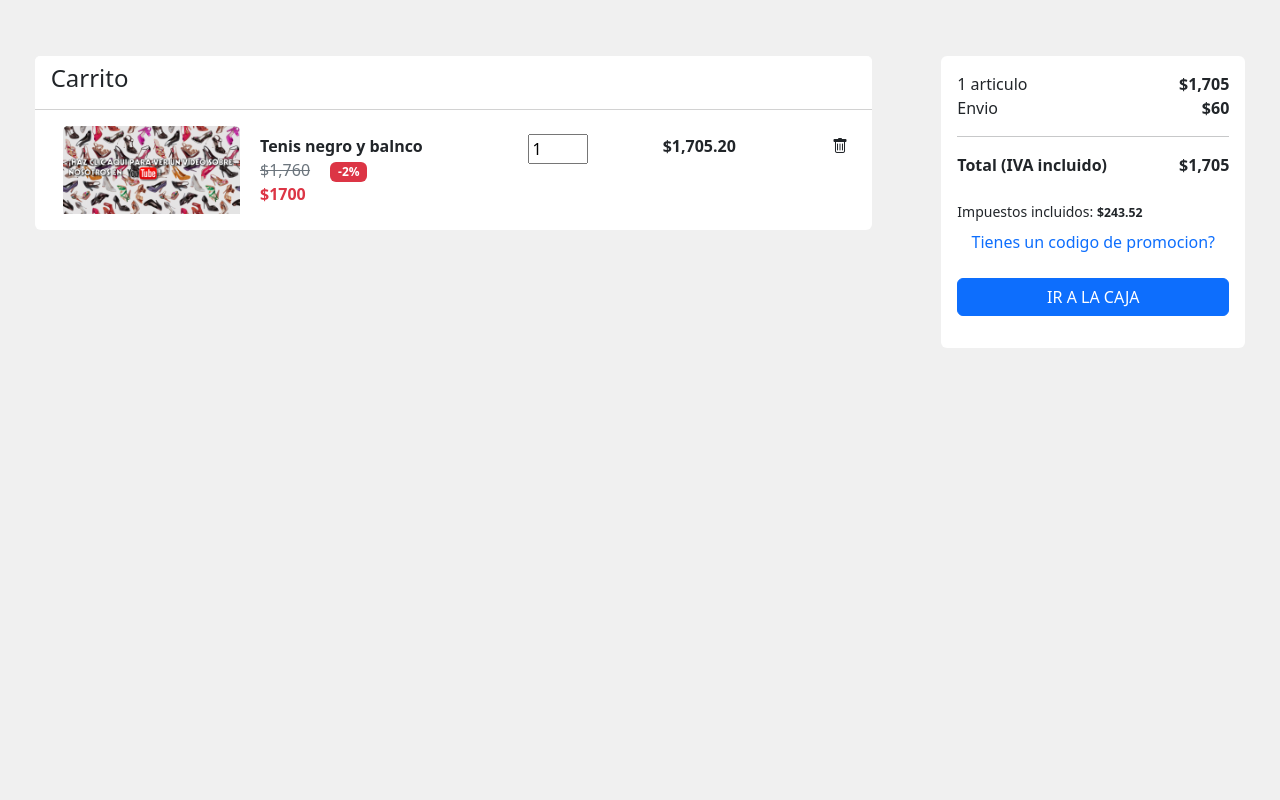
After one commit to ErnestoRB/bc-shop, a PHP site: page /carrito.php in a window 1280 px wide. The commit adds this page. Run offline with PHP 8.4, Linux system fonts and the light colour scheme.

Commit message:
carrito-agregado

```diff
--- /dev/null
+++ b/src/carrito.php
@@ -0,0 +1,85 @@
+<?php include_once "util/session.php" ?>
+<!DOCTYPE html>
+<html lang="en">
+
+<head>
+    <meta charset="UTF-8">
+    <meta http-equiv="X-UA-Compatible" content="IE=edge">
+    <meta name="viewport" content="width=device-width, initial-scale=1.0">
+    <?php include_once "util/bootstrap.html" ?>
+    <title>Carrito</title>
+</head>
+
+<body style="background-color: rgb(240, 240, 240); height: 100%;" >
+    <div class="row px-0 mx-0 justify-content-around pt-5">
+        <div class="px-2 col-md-8 col-sm-12">
+            <div class="card my-2 border-0" style="box-sizing: border-box;">
+                <div class="card-header bg-white">
+                  <h4>Carrito</h4>
+                </div>
+                <div class="card-body">
+                <div class="row px-0 mx-0">
+                    <div class="col-sm-3 col-6">
+                        <img src="./images/banner.jpg" class="card-img-top" alt="...">
+                    </div>
+                    <div class="col-sm-4 ps-2 col-6 py-2">
+                        <div> <b>Tenis negro y balnco</b></div>
+                        <div><label class="text-secondary text-decoration-line-through"> $1,760</label> <label class="badge bg-danger ms-3">-2%</label></div>
+                        <div class="fw-semibold text-danger">$1700</div>
+                    </div>
+                    <div class="col-sm-2 ps-2 col-6 py-2">
+                        <input type="number" value="1" style="width: 60px;">
+                    </div>
+                    <div class="col-sm-3 col-6 p-2 d-flex justify-content-between">
+                        <div> <b>$1,705.20</b></div>
+                        <div>
+                            <i class="bi bi-trash"></i>
+                        </div>
+                    </div>
+                </div>
+                </div>
+            </div>
+        </div>
+        <div class="px-2 col-md-4 col-lg-3">
+            <div class="card h-100 border-0 p-3 my-2">
+                <div class="d-flex justify-content-between">
+                    <div>
+                        <span>1 articulo</span>
+                    </div>
+                    <div>
+                        <b>$1,705</b>
+                    </div>
+                </div>
+                <div class="d-flex justify-content-between">
+                    <div>
+                        <span>Envio</span>
+                    </div>
+                    <div>
+                        <b>$60</b>
+                    </div>
+                </div>
+                <hr>
+                <div class="d-flex justify-content-between">
+                    <div>
+                        <b>Total (IVA incluido)</b>
+                    </div>
+                    <div>
+                        <b>$1,705</b>
+                    </div>
+                </div>
+                <small class="mt-4">
+                    Impuestos incluidos: <small class="fw-bold">$243.52</small>
+                </small>
+                <div class="d-flex justify-content-center mt-2">
+                    <a class="text-decoration-none" href=""> Tienes un codigo de promocion?</a>
+                </div>
+                <div class="mt-4">
+                    <button class="btn btn-primary w-100"> IR A LA CAJA</button>
+                </div>
+              </div>
+        </div>
+
+    </div>
+</body>
+
+</html>
--- a/src/login.php
+++ b/src/login.php
@@ -14,7 +14,7 @@ include "handle_login.php";
 </head>
 
 <body>
-    <div style="background:#373737;""class=" n1">
+    <div style="background:#373737;" class=" n1">
         <div class="d-grid gap-2 d-md-flex justify-content-md-end">
             <button style="background:#373737" class="btn btn-primary me-md-2" type="button"><i class="bi bi-cart-fill"></i></button>
             <button style="background:#373737" class="btn btn-primary" type="button"><i class="bi bi-person"></i></button>
```
